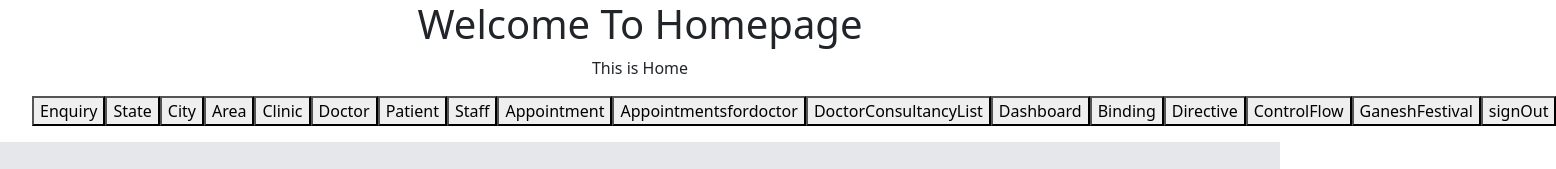
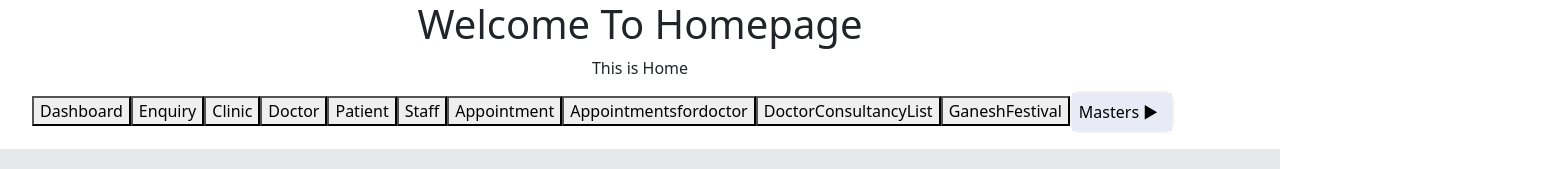
Before and after one commit to sandhig1/Shanti-AngularTut, an Angular app: page /patientlist in a window 1280 px wide. Shown: the top 169 px of the page, 1556 px wide, since content can reach past the window. Built offline with nearby package versions, Linux system fonts and the light colour scheme; no server answers.

Commit message:
master menu

```diff
--- a/src/app/doctorconsultancy/doctorconsultancy.ts
+++ b/src/app/doctorconsultancy/doctorconsultancy.ts
@@ -68,7 +68,6 @@ export class DoctorConsultancy {
   testForm: any = this.createEmptytest();
 
   medicines: WritableSignal<any[]> = signal([]);
-
   dosages: WritableSignal<any[]> = signal([]);
 
   tests: WritableSignal<any[]> = signal([]);
@@ -269,6 +268,7 @@ export class DoctorConsultancy {
       this.DoctorConsultancy().AppointmentId = this.refId;
       this.DoctorConsultancy().DoctorId = this.appointmentsfordoctor().DoctorId;
       this.DoctorConsultancy().CreatedBy = 1;//localStorage.getItem("UserId");
+
       this.DoctorConsultancy().Prescriptions = this.prescriptions;
       this.DoctorConsultancy().Tests = this.testlist;
 
--- a/src/app/home/home.css
+++ b/src/app/home/home.css
@@ -0,0 +1,45 @@
+#masters {
+  list-style: none;
+  padding: 0;
+  margin: 0;
+  width: 100px;
+  border-radius: 20px!important;
+}
+
+#masters li {
+  list-style: none;
+  position: relative;
+}
+
+#masters > li > a {
+  display: block;
+  padding: 7px;
+  text-decoration: none;
+  color: black;
+  background-color: #e8eaf6;
+}
+
+#mastersSubmenu {
+  position: absolute;
+  top: 100%;
+  left: 0;
+  width: 200px;
+  padding: 0;
+  margin: 0;
+  list-style: none;
+  background-color: white;
+  z-index: 9999;
+  box-shadow: 0 4px 8px rgba(0, 0, 0, 0.15);
+}
+
+#mastersSubmenu a {
+  display: block;
+  padding: 10px 25px;
+  text-decoration: none;
+  color: black;
+  background-color: #f5f5f5;
+}
+
+#mastersSubmenu a:hover {
+  background-color: #ddd;
+}
--- a/src/app/home/home.html
+++ b/src/app/home/home.html
@@ -1,3 +1,17 @@
+<script>
+   alert('script called');
+    function toggleMasters() {
+      alert('toggleMasters called');
+        var submenu = document.getElementById("mastersSubmenu");
+
+        if (submenu.style.display === "block") {
+            submenu.style.display = "none";
+        } else {
+            submenu.style.display = "block";
+        }
+    }
+</script>
+
 <h1 style="text-align: center;">Welcome To Homepage</h1>
 
 <p style="text-align: center;">This is Home</p>
@@ -5,9 +19,12 @@
 <div>
     <ul style="display: flex; list-style-type: none;">
         <li>
+           <button (click)="dashboard()">Dashboard</button>
+        </li>
+        <li>
            <button (click)="enquiry()">Enquiry</button>
         </li>
-        <li>
+        <!--<li>
            <button (click)="state()">State</button>
         </li>
         <li>
@@ -15,7 +32,7 @@
         </li>
         <li>
            <button (click)="arealist()">Area</button>
-        </li>
+        </li>-->
         <li>
            <button (click)="cliniclist()">Clinic</button>
         </li>
@@ -37,11 +54,9 @@
         <li>
           <button (click)="doctorconsultancylist()">DoctorConsultancyList</button>
         </li>
-        <li>
-           <button (click)="dashboard()">Dashboard</button>
-        </li>
 
-        <li>
+
+        <!--<li>
            <button (click)="binding()">Binding</button>
         </li>
         <li>
@@ -49,13 +64,29 @@
         </li>
         <li>
            <button (click)="controlflow()">ControlFlow</button>
-        </li>
+        </li>-->
         <li>
            <button (click)="ganeshfestival()">GaneshFestival</button>
         </li>
-         <li>
-            <button  (click)="signOut()">signOut</button>
-         </li>
+        <li style="border-radius:10px!important; background-color: #f0f0f0; padding: 2px 2px;margin-top: -5px;">
+            <ul id="masters">
+               <li (mouseenter)="showMasters = true"
+                     (mouseleave)="showMasters = false">
+                  <a href="javascript:void(0)">
+                     Masters <span>{{ showMasters ? '▼' : '▶' }}</span>
+                  </a>
+
+                  <ul *ngIf="showMasters" id="mastersSubmenu">
+                     <li><a href="javascript:void(0)" (click)="state()">States</a></li>
+                     <li><a href="javascript:void(0)" (click)="city()">Cities</a></li>
+                     <li><a href="javascript:void(0)" (click)="arealist()">Areas</a></li>
+                     <li><a href="javascript:void(0)" (click)="arealist()">Medicines</a></li>
+                     <li><a href="javascript:void(0)" (click)="arealist()">Dosages</a></li>
+                     <li><a href="javascript:void(0)" (click)="arealist()">Tests</a></li>
+                  </ul>
+               </li>
+            </ul>
+        </li>
       </ul>
 </div>
 
--- a/src/app/home/home.ts
+++ b/src/app/home/home.ts
@@ -1,15 +1,23 @@
+import { NgIf } from '@angular/common';
 import { Component, inject,  } from '@angular/core';
 import { Router, RouterOutlet } from '@angular/router';
 
 @Component({
   selector: 'app-home',
-  imports: [RouterOutlet],
+  imports: [RouterOutlet, NgIf],
   templateUrl: './home.html',
   styleUrl: './home.css',
 })
 export class Home {
 
    router = inject(Router);
+
+  showMasters: boolean = false;
+
+  toggleMasters() {
+    //alert('toggleMasters called');
+    this.showMasters = !this.showMasters;
+  }
 
   enquiry(){
     this.router.navigate(['enquiry']);
```
